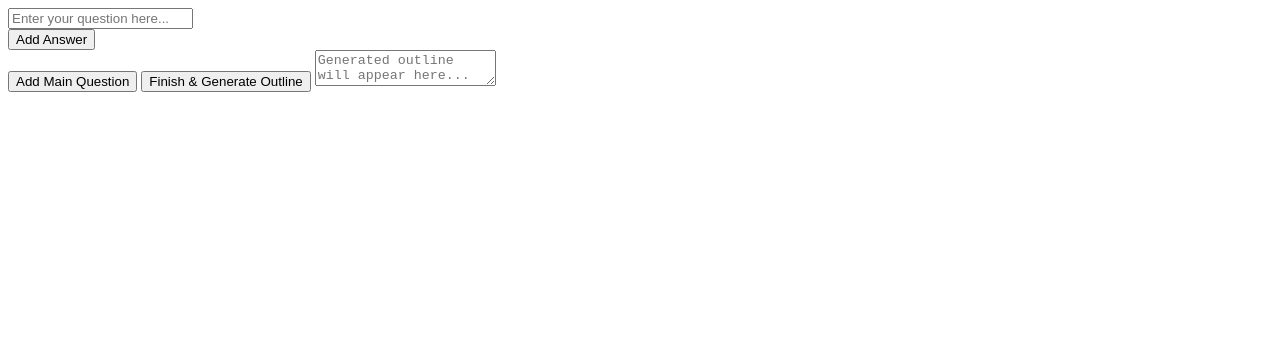
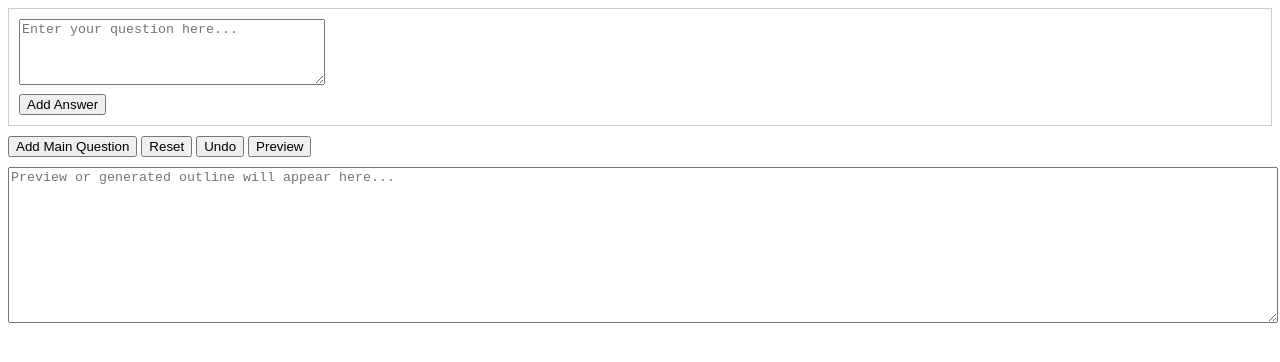
Before and after one commit to andrewduke93/KB-Guide-Builder, a plain HTML site: page index.html in a window 1280 px wide. Both pictures are taken after a click on the button "Add Main Question". Drawn offline with Linux system fonts and the light colour scheme.

Commit message:
Update index.html

```diff
--- a/index.html
+++ b/index.html
@@ -2,38 +2,83 @@
 <html lang="en">
 <head>
     <meta charset="UTF-8">
-    <title>Simple Decision Tree Builder</title>
+    <title>Enhanced Decision Tree Builder</title>
+    <style>
+        textarea {
+            width: 300px; /* Wider text area */
+            height: 60px; /* Taller text area */
+            margin-bottom: 5px; /* Spacing between text areas */
+            resize: vertical; /* Allows vertical resizing */
+        }
+        .container {
+            margin-bottom: 10px;
+            border: 1px solid #ccc; /* Visual separation of questions/answers */
+            padding: 10px;
+        }
+        #codeOutput {
+            width: 100%;
+            height: 150px;
+            margin-top: 10px;
+        }
+    </style>
 </head>
 <body>
 
 <div id="builder"></div>
 <button onclick="addQuestion('builder', '')">Add Main Question</button>
-<button onclick="generateCode()">Finish & Generate Outline</button>
-<textarea id="codeOutput" placeholder="Generated outline will appear here..."></textarea>
+<button onclick="resetBuilder()">Reset</button>
+<button onclick="undoAction()">Undo</button>
+<button onclick="preview()">Preview</button>
+<textarea id="codeOutput" readonly placeholder="Preview or generated outline will appear here..."></textarea>
 
 <script>
 let idCounter = 0;
+let historyStack = [];
 
-function addQuestion(parentId, prefix) {
+function addQuestion(parentId, prefix, saveHistory = true) {
     const container = document.createElement('div');
+    container.className = 'container';
     const questionId = `q${prefix}${++idCounter}`;
     container.innerHTML = `
-        <input type="text" id="${questionId}" placeholder="Enter your question here...">
+        <textarea id="${questionId}" placeholder="Enter your question here..."></textarea>
         <div id="answers${questionId}"></div>
         <button onclick="addAnswer('${questionId}')">Add Answer</button>
     `;
     document.getElementById(parentId).appendChild(container);
+    if (saveHistory) saveState();
 }
 
-function addAnswer(questionId) {
+function addAnswer(questionId, saveHistory = true) {
     const answerContainer = document.getElementById(`answers${questionId}`);
     const answerId = `${questionId}a${++idCounter}`;
     const answerDiv = document.createElement('div');
+    answerDiv.className = 'container';
     answerDiv.innerHTML = `
-        <input type="text" id="${answerId}" placeholder="Enter answer...">
+        <textarea id="${answerId}" placeholder="Enter answer..."></textarea>
         <button onclick="addQuestion('answers${questionId}', '${answerId}')">Add Nested Question</button>
     `;
     answerContainer.appendChild(answerDiv);
+    if (saveHistory) saveState();
+}
+
+function resetBuilder() {
+    document.getElementById('builder').innerHTML = '';
+    historyStack = [];
+}
+
+function undoAction() {
+    if (historyStack.length > 1) {
+        historyStack.pop(); // Remove the current state
+        const lastState = historyStack.pop(); // Pop the last state to revert
+        document.getElementById('builder').innerHTML = lastState;
+        saveState(); // Save the reverted state as the current state
+    } else if (historyStack.length === 1) {
+        resetBuilder(); // If only one state, reset completely
+    }
+}
+
+function preview() {
+    generateCode();
 }
 
 function generateCode() {
@@ -45,14 +90,22 @@ function generateCode() {
 function generateCodeFromElement(element, prefix, level) {
     if (!element) return;
     Array.from(element.children).forEach(child => {
-        if (child.tagName === 'INPUT' && child.type === 'text') {
+        if (child.tagName === 'TEXTAREA') {
             const indentation = ' '.repeat(level * 2); // Indent based on nesting level
             const output = document.getElementById('codeOutput');
             output.value += `${indentation}${prefix} ${child.value}\n`;
         }
-        generateCodeFromElement(child, prefix, level + (child.tagName === 'DIV' ? 1 : 0));
+        generateCodeFromElement(child, prefix, level + (child.className === 'container' ? 1 : 0));
     });
 }
+
+function saveState() {
+    const builderHTML = document.getElementById('builder').innerHTML;
+    historyStack.push(builderHTML);
+}
+
+// Initial call to save the initial state
+saveState();
 </script>
 
 </body>
```
